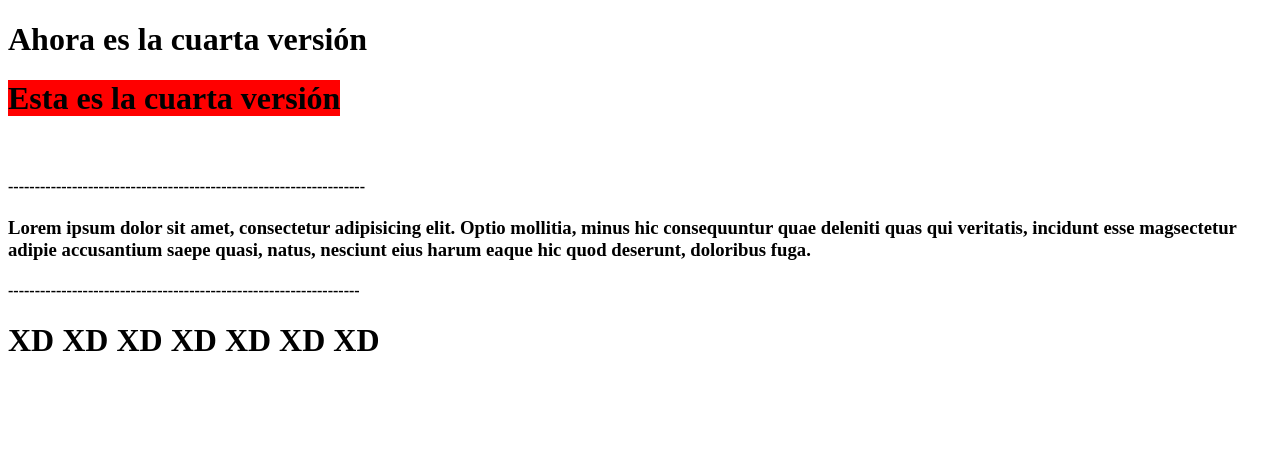
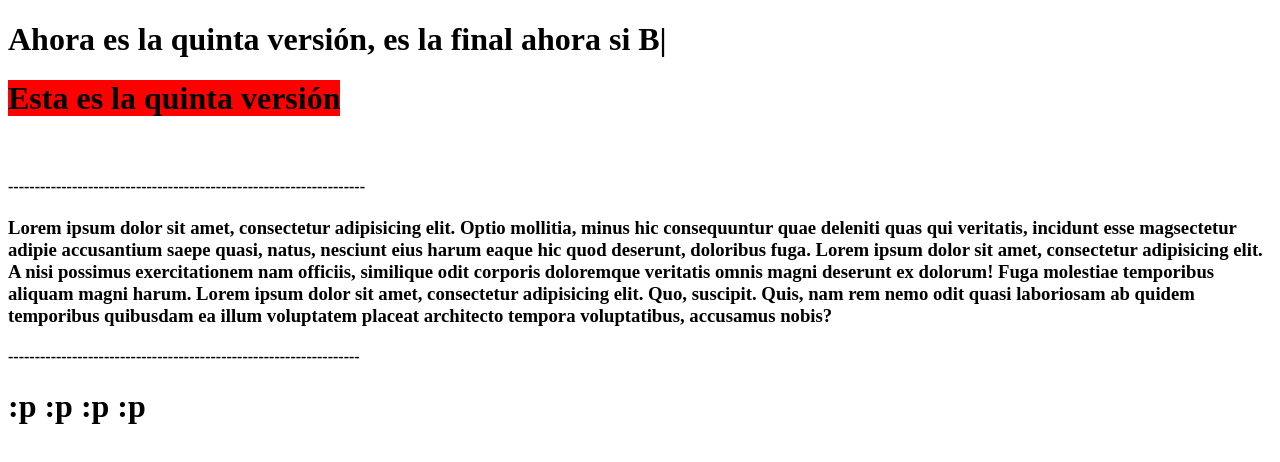
Before and after one commit to migramcas/PrimerTareaCursoDise-oWeb, a plain HTML site: page index.html in a window 1280 px wide. Drawn offline with Linux system fonts and the light colour scheme.

Commit message:
QuintaVersion

```diff
--- a/index.html
+++ b/index.html
@@ -2,23 +2,23 @@
 <html lang="en">
 <head>
 	<meta charset="UTF-8">
-	<title>VERSION 4</title>
+	<title>VERSION 5</title>
 </head>
 <body>
-	<h1>Ahora es la cuarta versión</h1>
+	<h1>Ahora es la quinta versión, es la final ahora si B|</h1>
 
 	<h1>
 		<span style= "background-color: red">
-		 Esta es la cuarta versión
+		 Esta es la quinta versión
 	</span>
 	</h1>
 
 	<br>
 
 	<h4>-------------------------------------------------------------------</h4>
-	<h3>Lorem ipsum dolor sit amet, consectetur adipisicing elit. Optio mollitia, minus hic consequuntur quae deleniti quas qui veritatis, incidunt esse magsectetur adipie accusantium saepe quasi, natus, nesciunt eius harum eaque hic quod deserunt, doloribus fuga.</h3>
+	<h3>Lorem ipsum dolor sit amet, consectetur adipisicing elit. Optio mollitia, minus hic consequuntur quae deleniti quas qui veritatis, incidunt esse magsectetur adipie accusantium saepe quasi, natus, nesciunt eius harum eaque hic quod deserunt, doloribus fuga. Lorem ipsum dolor sit amet, consectetur adipisicing elit. A nisi possimus exercitationem nam officiis, similique odit corporis doloremque veritatis omnis magni deserunt ex dolorum! Fuga molestiae temporibus aliquam magni harum. Lorem ipsum dolor sit amet, consectetur adipisicing elit. Quo, suscipit. Quis, nam rem nemo odit quasi laboriosam ab quidem temporibus quibusdam ea illum voluptatem placeat architecto tempora voluptatibus, accusamus nobis?</h3>
 
 	<h4>------------------------------------------------------------------</h4>
-	<h1> XD XD XD XD XD XD XD </h1>
+	<h1> :p :p :p :p </h1>
 </body>
 </html>
```
